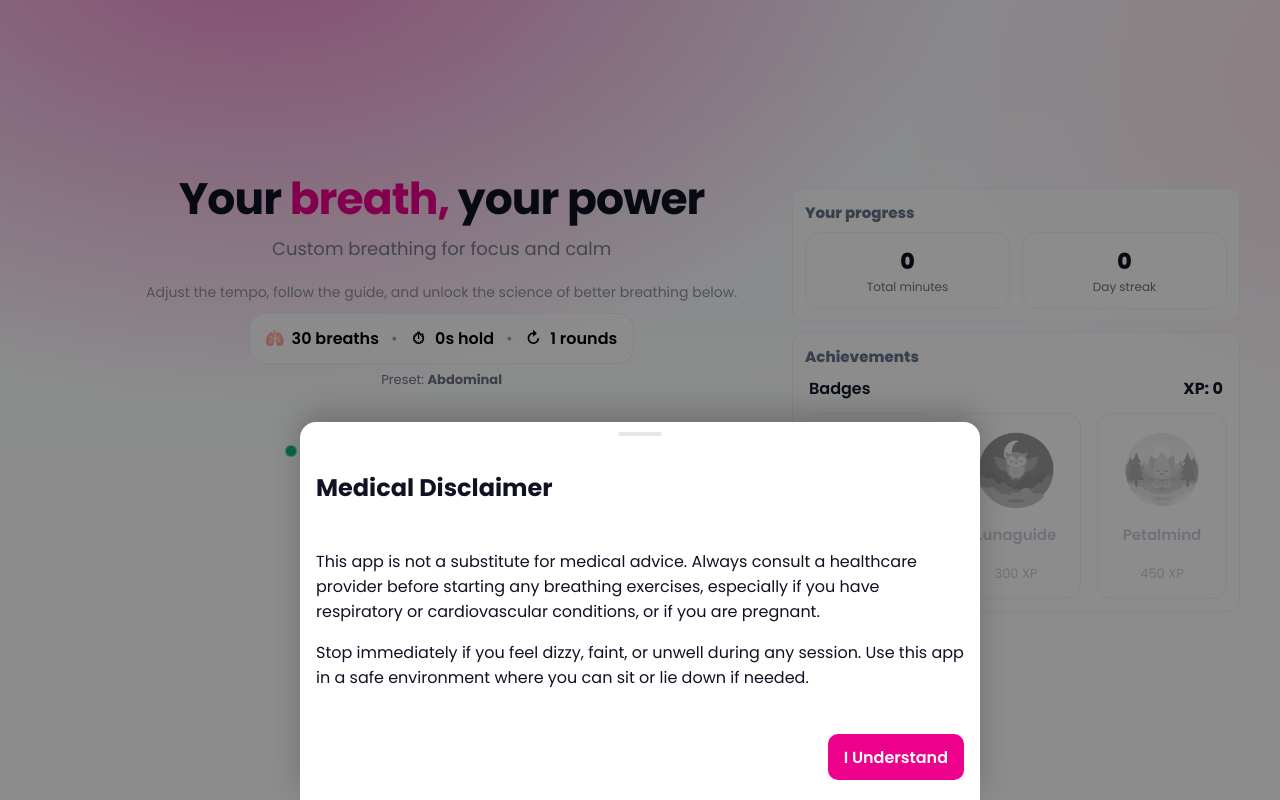
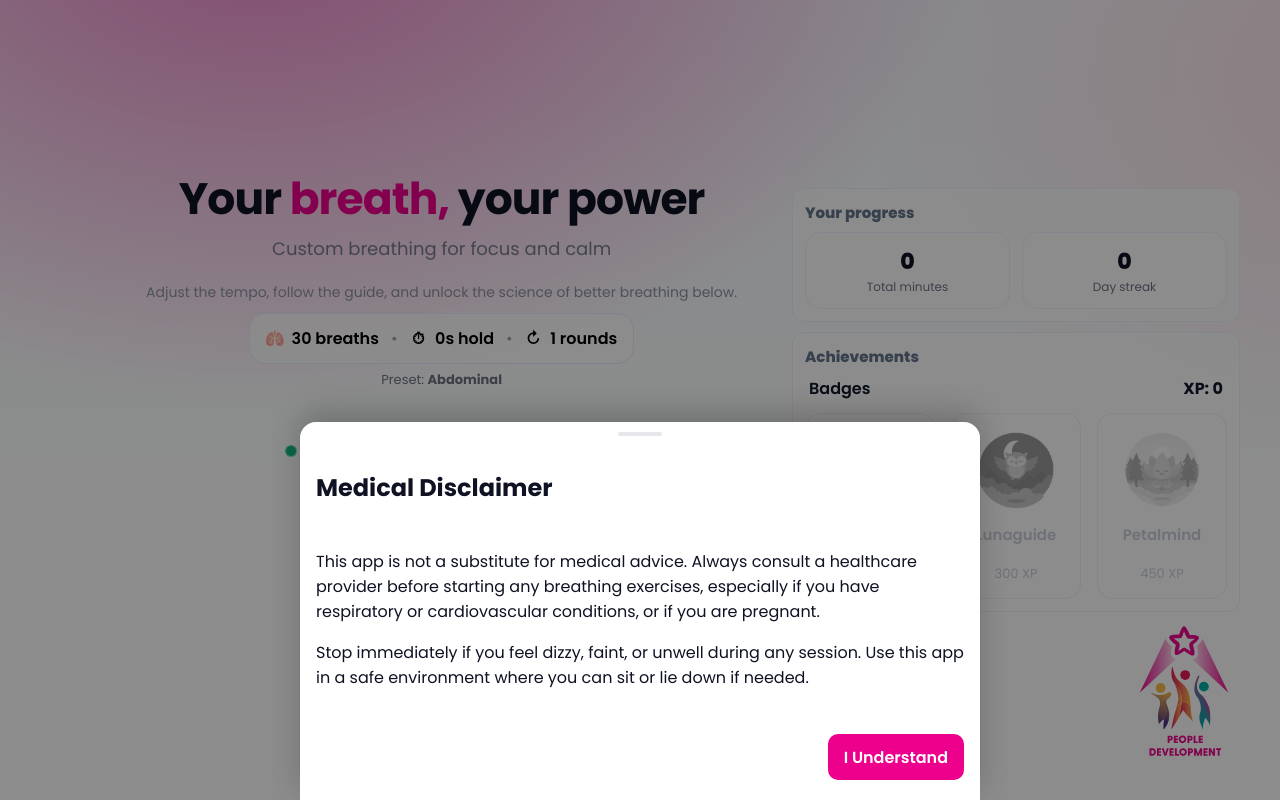
Before and after one commit to sebbiechu/Path-to-Calm-v2, a React (Vite) app: page / in a window 1280 px wide. Built offline with nearby package versions, Linux system fonts and the light colour scheme; no server answers; the database is empty.

Commit message:
Fixed logo position for mobile and desktop

```diff
--- a/src/styles/base.css
+++ b/src/styles/base.css
@@ -33,6 +33,7 @@ button { font: inherit; cursor: pointer; }
 
 
 .logo-fixed {
+  bottom: 0;
   position: fixed;
   bottom: 2rem;
   right: 3rem;
--- a/src/styles/responsive.css
+++ b/src/styles/responsive.css
@@ -1,7 +1,6 @@
 /* ---------- SAFETY NET (never break desktop) ---------- */
 .page img, .page svg, .page canvas, .page video {
   max-width: 100%;
-  height: auto;
 }
 html, body { overflow-x: clip; }        /* stop horizontal scrollbars */
 
@@ -104,6 +103,7 @@ html, body { overflow-x: clip; }        /* stop horizontal scrollbars */
   .logo-fixed img {
     max-width: 25%;
     padding-top: 1.5em;
+    height: auto;
   }
 }
 
```
